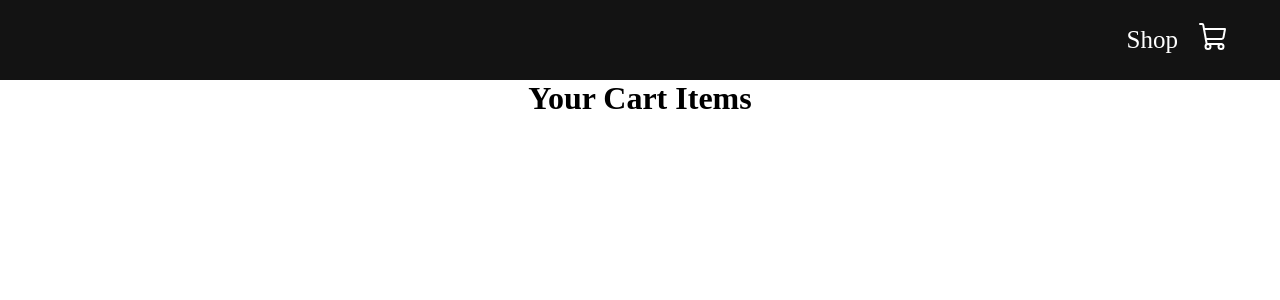
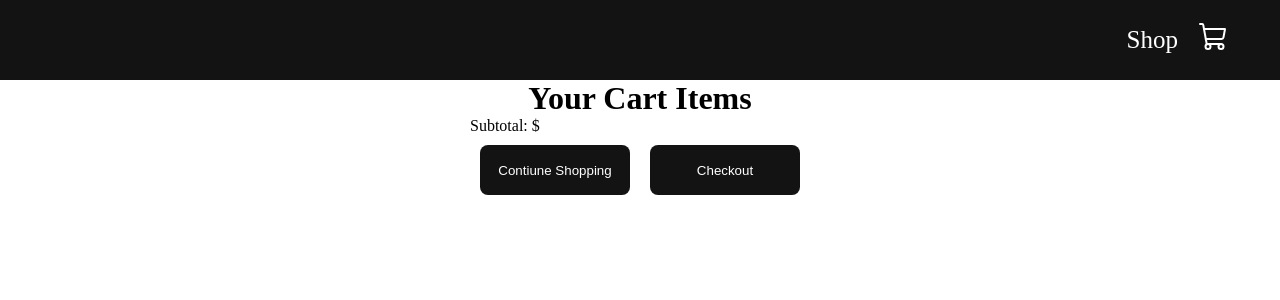
Before and after one commit to gosikxo/react-shopping-cart-ecommerce-website-tutorial, a React (Create React App) app: page /cart in a window 1280 px wide. Shown: the top 300 px of the page. Built offline with nearby package versions, Linux system fonts and the light colour scheme.

Commit message:
Add buttons in shopping cart

```diff
--- a/src/pages/cart/cart.jsx
+++ b/src/pages/cart/cart.jsx
@@ -20,6 +20,11 @@ export const Cart = () => {
                     }
                 })}
             </div>
+            <div className='checkout'>
+                <p>Subtotal: $</p>
+                <button>Contiune Shopping</button>
+                <button>Checkout</button>
+            </div>
         </div>
     )
 }
```
